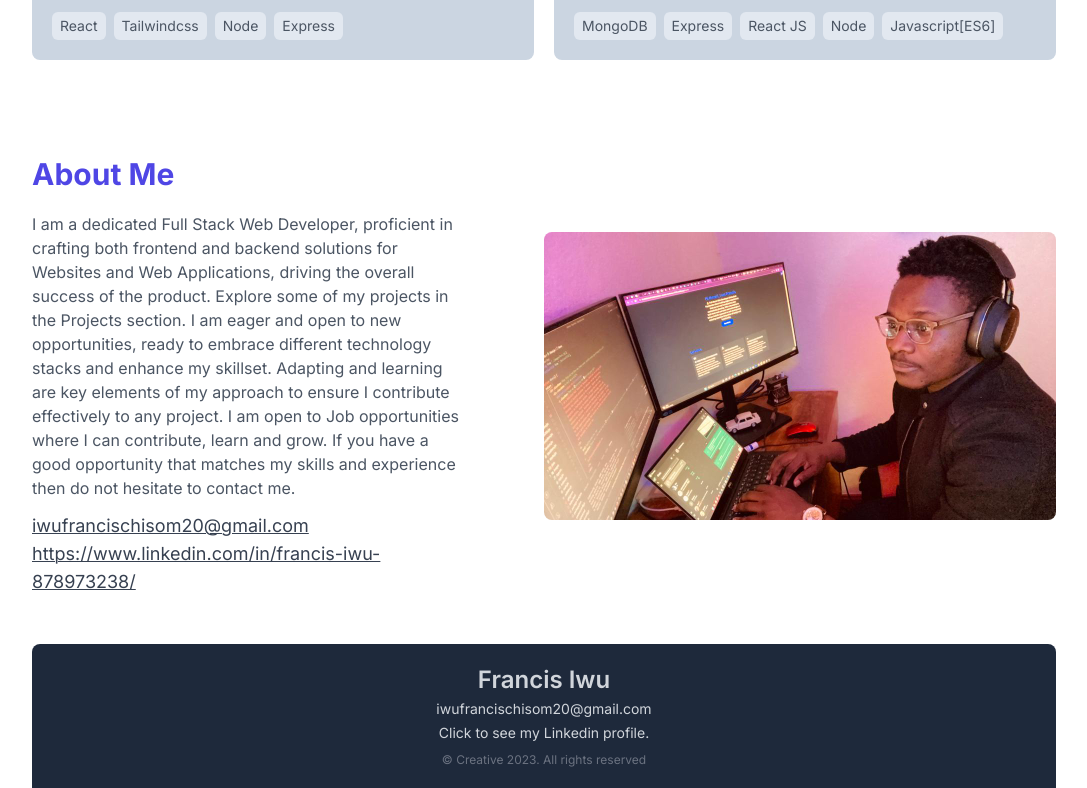
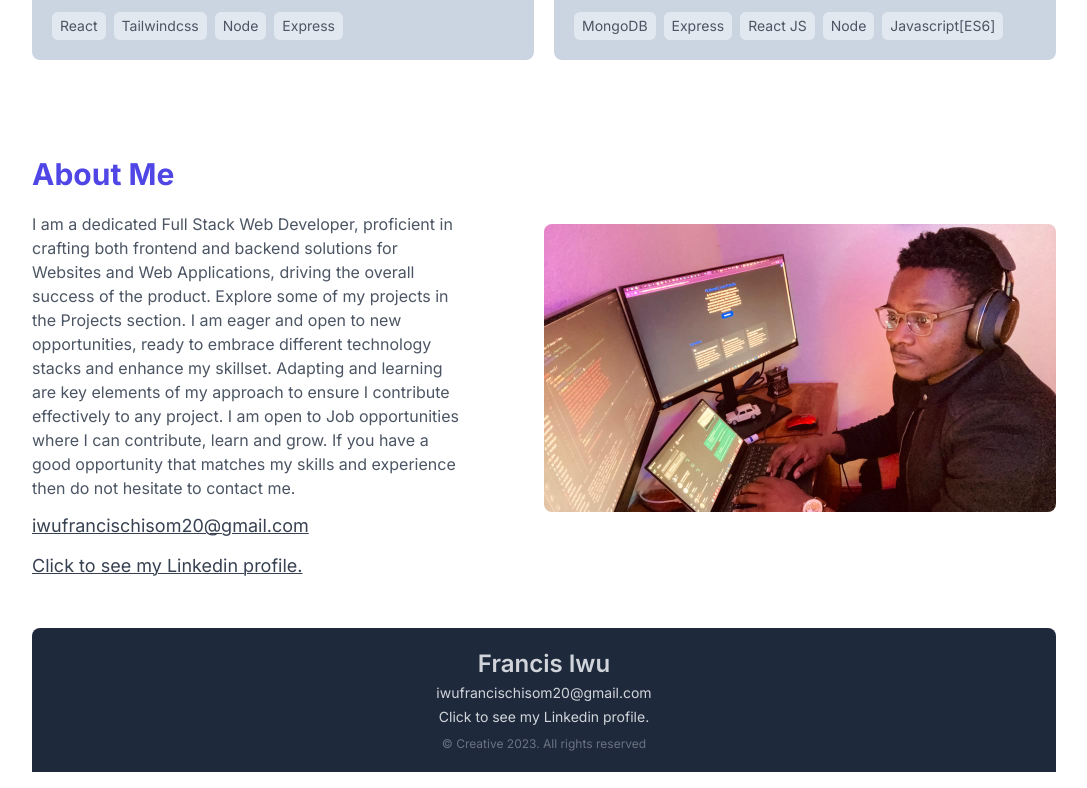
Before and after one commit to Iamtheusername112/All-about-me, a React (Vite) app in the folder portfolio/: page / in a window 1280 px wide. Shown: the part 1606-2394 px from the top of the page, without its empty margins (96-1183 px from the left). Built offline with nearby package versions, Linux system fonts and the light colour scheme.

Commit message:
updating the email and Linkedin links on the About component

```diff
--- a/portfolio/src/components/About.jsx
+++ b/portfolio/src/components/About.jsx
@@ -19,11 +19,18 @@ function About() {
           not hesitate to contact me.
         </p>
         <a
-          href="mailto:webcifar.com"
+          href="mailto:iwufrancischisom20@gmail.com"
           className="block mt-3 text-md md:text-lg text-gray-700 dark:text-gray-300 underline decoration-1 hover:text-indigo-500 dark:hover:text-indigo-500"
         >
-          iwufrancischisom20@gmail.com <br />
-          https://www.linkedin.com/in/francis-iwu-878973238/
+          iwufrancischisom20@gmail.com
+        </a>
+        <a
+          href="https://www.linkedin.com/in/francis-iwu-878973238/"
+          target="_blank"
+          rel="noreferrer"
+          className="block mt-3 text-md md:text-lg text-gray-700 dark:text-gray-300 underline decoration-1 hover:text-indigo-500 dark:hover:text-indigo-500"
+        >
+          Click to see my Linkedin profile.
         </a>
       </div>
 
```
